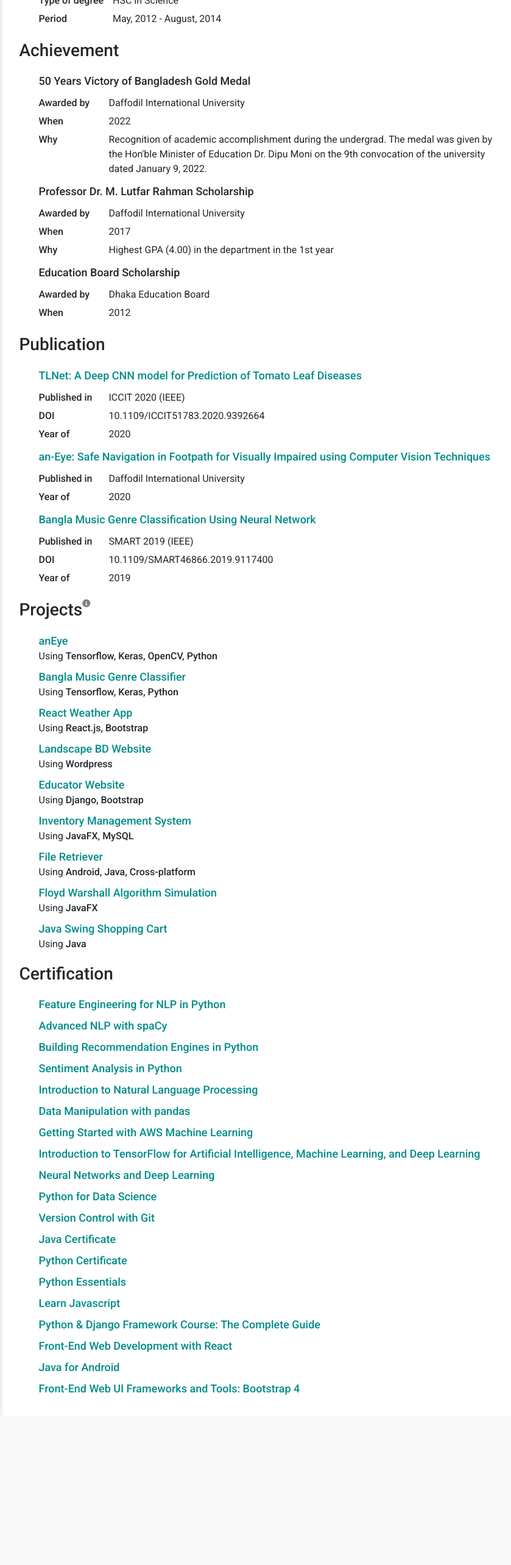
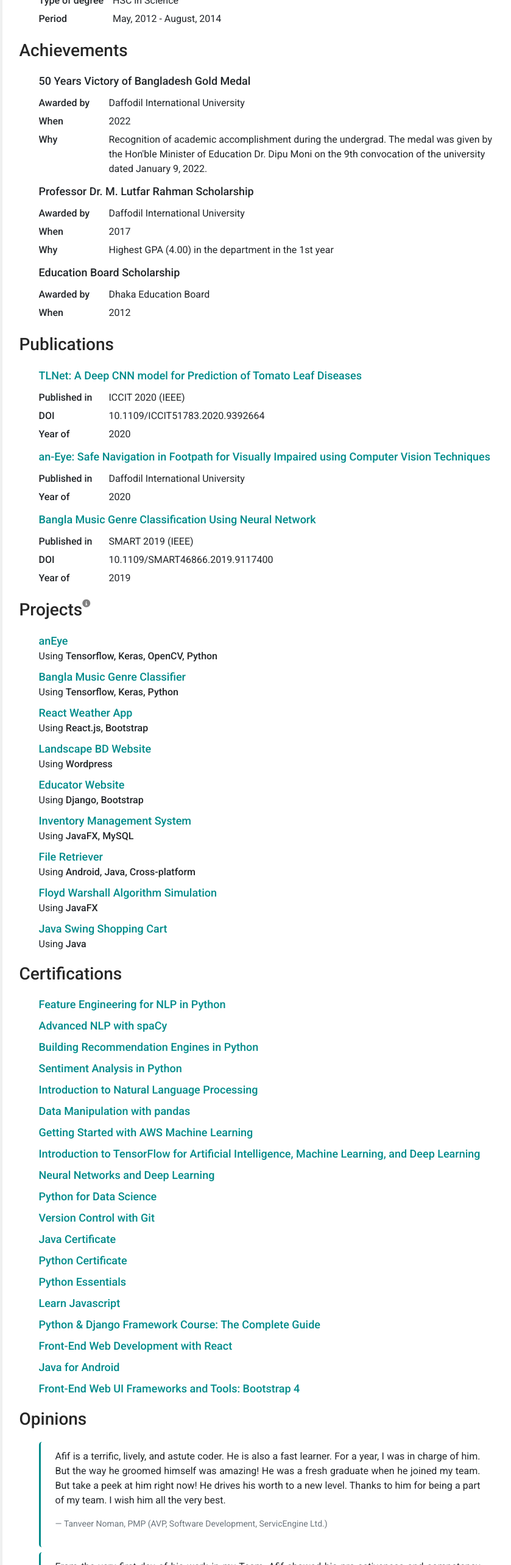
Before and after one commit to afifaniks/afifaniks-github-io-old, a React (Create React App) app: page / in a window 1280 px wide. Shown: the part 1266-3832 px from the top of the page at 61% size, without its empty margins (218-1057 px from the left). Before the commit the page ends 3588 px from the top, so only its background shows below. Built offline with nearby package versions, Linux system fonts and the light colour scheme.

Commit message:
Add opinions field

```diff
--- a/src/App.css
+++ b/src/App.css
@@ -90,3 +90,23 @@
     color: gray;
     font-size: 13px;
 }
+
+.quote-style {
+    border-left: .20rem solid darkcyan;
+    border-radius: 5px;
+    margin-bottom: 8px;
+}
+
+.opinion-quote {
+    padding-left: 0 !important;
+}
+
+@media only screen and (min-width: 768px) {
+    .opinion-quote {
+        padding-left: 2rem !important;
+    }
+
+    .p-l-2 {
+        padding-left: 2rem !important;
+    }
+}
--- a/src/components/Achievement/index.js
+++ b/src/components/Achievement/index.js
@@ -5,7 +5,7 @@
     render() {
         return (
             <div>
-                <h3 className="section-title">Achievement</h3>
+                <h3 className="section-title">Achievements</h3>
                 <ul>
                     {
                         this.props.achievements.map((achievement) => <li key={achievement.title}>
--- a/src/components/Certification/index.js
+++ b/src/components/Certification/index.js
@@ -5,7 +5,7 @@
     render() {
         return (
             <div>
-                <h3 className="section-title">Certification</h3>
+                <h3 className="section-title">Certifications</h3>
                 <ul>
                     {
                         this.props.certifications.map((certificate) => <li key={certificate.title}>
--- /dev/null
+++ b/src/components/Opinion/index.js
@@ -0,0 +1,33 @@
+import React, { Component } from "react";
+import PropTypes from "prop-types";
+
+class OpinionHolder extends Component {
+    render() {
+        return (
+            <div>
+                <h3 className="section-title">Opinions</h3>
+                <div className="container">
+                    <div className="opinion-quote p-l-2">
+                        {
+                            this.props.opinions.map((opinion) => <div className="row d-flex align-items-center quote-style justify-text p-2"
+                                key={opinion.provider}>
+                                <div className="col m-1">
+                                    <figure className="note note-primary">
+                                        <p>{opinion.body}</p>
+                                        <p className="blockquote-footer mt-1">{opinion.provider}</p>
+                                    </figure>
+                                </div>
+                            </div>)
+                        }
+                    </div>
+                </div>
+            </div>
+        );
+    }
+}
+
+OpinionHolder.propTypes = {
+    opinions: PropTypes.array
+};
+
+export default OpinionHolder;
--- a/src/components/Profile/index.js
+++ b/src/components/Profile/index.js
@@ -12,6 +12,7 @@
 import CertificationHolder from "../Certification";
 import SpecializationHolder from "../Specialization";
 import ProjectsHolder from "../Project";
+import OpinionHolder from "../Opinion";
 
 class ProfileView extends Component {
     constructor(props) {
@@ -29,7 +30,8 @@
             publications: [],
             certifications: [],
             specializations: [],
-            projects: []
+            projects: [],
+            opinions: []
         };
     }
 
@@ -66,6 +68,7 @@
                         <PublicationHolder publications={this.state.publications} />
                         <ProjectsHolder projects={this.state.projects} />
                         <CertificationHolder certifications={this.state.certifications} />
+                        <OpinionHolder opinions={this.state.opinions}/>
                     </div>
                 </div>
             </div>
--- a/src/components/Publication/index.js
+++ b/src/components/Publication/index.js
@@ -5,7 +5,7 @@
     render() {
         return (
             <div>
-                <h3 className="section-title">Publication</h3>
+                <h3 className="section-title">Publications</h3>
                 <ul>
                     {
                         this.props.publications.map((publication) => <li key={publication.title}>
--- a/src/statics/PROFILE_DATA.js
+++ b/src/statics/PROFILE_DATA.js
@@ -243,6 +243,20 @@
         "Software Development",
         "API Development",
         "Version Control Systems",
+    ],
+    opinions: [
+        {
+            body: "Afif is a terrific, lively, and astute coder. He is also a fast learner. For a year, I was in charge of him. But the way he groomed himself was amazing! He was a fresh graduate when he joined my team. But take a peek at him right now! He drives his worth to a new level. Thanks to him for being a part of my team. I wish him all the very best.",
+            provider: "Tanveer Noman, PMP (AVP, Software Development, ServicEngine Ltd.)"
+        },
+        {
+            body: "From the very first day of his work in my Team, Afif showed his pro-activeness and competency and as his Team In-charge I had the opportunity to witness that. Later in the journey he never failed to proof himself by portraying his strong skillset and knowledge. He encountered every challenge confidently that was passed at him, and left his marks of expertise and sincerity through his remarkable contributions. I wish Afif every success in his life, and I am sure he will go a long way.",
+            provider: "Mustafa Tawheed, Team Lead (Software Development, ServicEngine Ltd.)"
+        },
+        {
+            body: "Knowledgeable and competent! I know Afif since his early years at university, and his undergrad thesis was under my supervision. He has always been a self-learner, proactive, and needed very little guidance. I wish him the very best in his future endeavours.",
+            provider: "Subroto Nag Pinku (Research Assistant, University of Saskatchewan)"
+        },
     ]
 });
 
```
